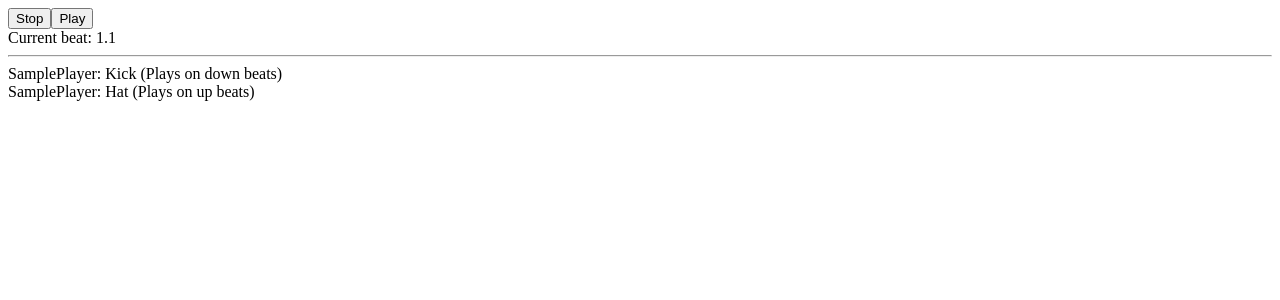
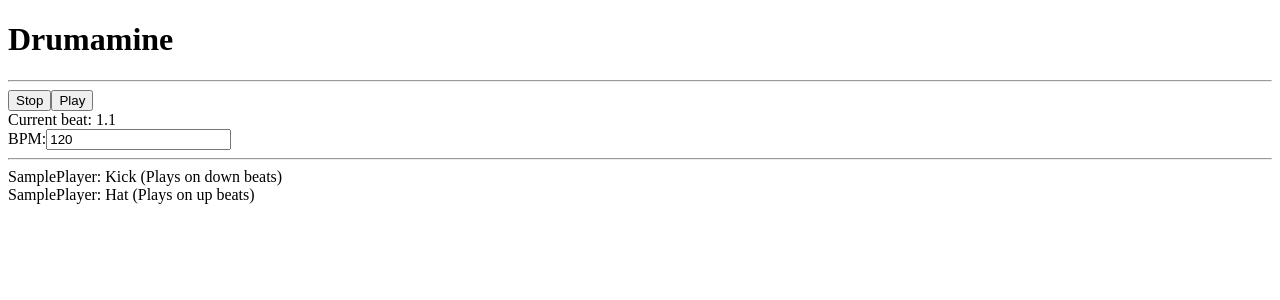
Before and after one commit to gargrave/drumamine, a React (Create React App) app: page / in a window 1280 px wide. Shown: the top 300 px of the page. Built offline with nearby package versions, Linux system fonts and the light colour scheme; no server answers.

Commit message:
Add basic BPM controls

```diff
--- a/src/app/App.tsx
+++ b/src/app/App.tsx
@@ -21,6 +21,9 @@ const upBeats: Beat[] = [
 function App() {
   return (
     <div>
+      <h1>Drumamine</h1>
+      <hr />
+
       <TimingProvider>
         <Transport />
         <hr />
--- a/src/app/components/Transport/Transport.tsx
+++ b/src/app/components/Transport/Transport.tsx
@@ -3,7 +3,7 @@ import * as React from 'react';
 import { useTimingContext } from 'app/contexts';
 
 export const Transport: React.FC = React.memo(() => {
-  const { beat, play, stop } = useTimingContext();
+  const { beat, bpm, play, setBpm, stop } = useTimingContext();
 
   return (
     <div>
@@ -13,6 +13,15 @@ export const Transport: React.FC = React.memo(() => {
       <div>
         Current beat: {beat.main + 1}.{beat.sub + 1}
       </div>
+
+      <div>
+        BPM:
+        <input
+          onChange={(event) => setBpm(parseInt(event.target.value))}
+          type="number"
+          value={bpm}
+        />
+      </div>
     </div>
   );
 });
--- a/src/app/contexts/TimingContext/TimingContext.ts
+++ b/src/app/contexts/TimingContext/TimingContext.ts
@@ -10,6 +10,7 @@ export type TimingContextType = {
   bpm: number;
   isPlaying: boolean;
   play: () => void;
+  setBpm: (value: number) => void;
   stop: () => void;
 };
 
@@ -18,6 +19,7 @@ const initialTimingContext: TimingContextType = {
   bpm: DEFAULT_BPM,
   isPlaying: false,
   play: noop,
+  setBpm: noop,
   stop: noop,
 };
 
--- a/src/app/contexts/TimingContext/TimingProvider.reducer.ts
+++ b/src/app/contexts/TimingContext/TimingProvider.reducer.ts
@@ -16,11 +16,26 @@ const wrap = (min: number, max: number, val: number): number => {
   return val;
 };
 
-export type TimingProviderActionType = 'start' | 'stop' | 'tick';
+export enum TimingProviderActionType {
+  SetBpm = 'SetBpm',
+  Start = 'Start',
+  Stop = 'Stop',
+  Tick = 'Tick',
+}
 
-type TimingProviderAction = {
-  type: TimingProviderActionType;
-};
+type EmptyActionTypes =
+  | TimingProviderActionType.Start
+  | TimingProviderActionType.Stop
+  | TimingProviderActionType.Tick;
+
+type TimingProviderAction =
+  | {
+      type: TimingProviderActionType.SetBpm;
+      value: number;
+    }
+  | {
+      type: EmptyActionTypes;
+    };
 
 type PlayState = 'playing' | 'stopped';
 
@@ -46,17 +61,21 @@ export const timingProviderReducer = (
 ): TimingProviderState => {
   return produce(state, (draft) => {
     switch (action.type) {
-      case 'start':
+      case TimingProviderActionType.SetBpm:
+        draft.bpm = action.value;
+        return;
+
+      case TimingProviderActionType.Start:
         draft.playState = 'playing';
         return;
 
-      case 'stop':
+      case TimingProviderActionType.Stop:
         draft.beat = FIRST_BEAT;
         draft.playState = 'stopped';
         draft.time = 0;
         return;
 
-      case 'tick': {
+      case TimingProviderActionType.Tick: {
         // TODO: this needs to warp properly based on BPM
         const newSub = wrap(0, 3, state.beat.sub + 1);
         const newBeat = newSub === 0 ? wrap(0, 3, state.beat.main + 1) : state.beat.main;
--- a/src/app/contexts/TimingContext/TimingProvider.tsx
+++ b/src/app/contexts/TimingContext/TimingProvider.tsx
@@ -1,7 +1,18 @@
 import React from 'react';
 
 import { TimingContext } from './TimingContext';
-import { initialTimingProviderState, timingProviderReducer } from './TimingProvider.reducer';
+import {
+  initialTimingProviderState,
+  TimingProviderActionType,
+  timingProviderReducer,
+} from './TimingProvider.reducer';
+
+const SEC_PER_MIN = 60.0;
+const MS_PER_SEC = 1000;
+const ticksPerBeat = 4;
+
+const getTickRate = (bpm: number): number =>
+  Math.floor(MS_PER_SEC / (bpm / SEC_PER_MIN) / ticksPerBeat);
 
 type TimingProviderProps = {
   children: React.ReactNode;
@@ -9,7 +20,7 @@ type TimingProviderProps = {
 
 export const TimingProvider: React.FC<TimingProviderProps> = ({ children }) => {
   const [state, dispatch] = React.useReducer(timingProviderReducer, initialTimingProviderState);
-  const { beat, bpm, playState, tickRate } = state;
+  const { beat, bpm, playState } = state;
 
   const isPlaying = playState === 'playing';
 
@@ -17,20 +28,25 @@ export const TimingProvider: React.FC<TimingProviderProps> = ({ children }) => {
     let interval: NodeJS.Timeout;
 
     if (isPlaying) {
+      const tickRate = getTickRate(bpm);
       interval = setInterval(() => {
-        dispatch({ type: 'tick' });
+        dispatch({ type: TimingProviderActionType.Tick });
       }, tickRate);
     }
 
     return () => void clearInterval(interval);
-  }, [isPlaying, tickRate]);
+  }, [bpm, isPlaying]);
 
   const play = React.useCallback(() => {
-    dispatch({ type: 'start' });
+    dispatch({ type: TimingProviderActionType.Start });
   }, []);
 
   const stop = React.useCallback(() => {
-    dispatch({ type: 'stop' });
+    dispatch({ type: TimingProviderActionType.Stop });
+  }, []);
+
+  const setBpm = React.useCallback((value: number) => {
+    dispatch({ type: TimingProviderActionType.SetBpm, value });
   }, []);
 
   const contextValue = React.useMemo(
@@ -39,9 +55,10 @@ export const TimingProvider: React.FC<TimingProviderProps> = ({ children }) => {
       bpm,
       isPlaying,
       play,
+      setBpm,
       stop,
     }),
-    [beat, bpm, isPlaying, play, stop],
+    [beat, bpm, isPlaying, play, setBpm, stop],
   );
 
   return <TimingContext.Provider value={contextValue}>{children}</TimingContext.Provider>;
```
